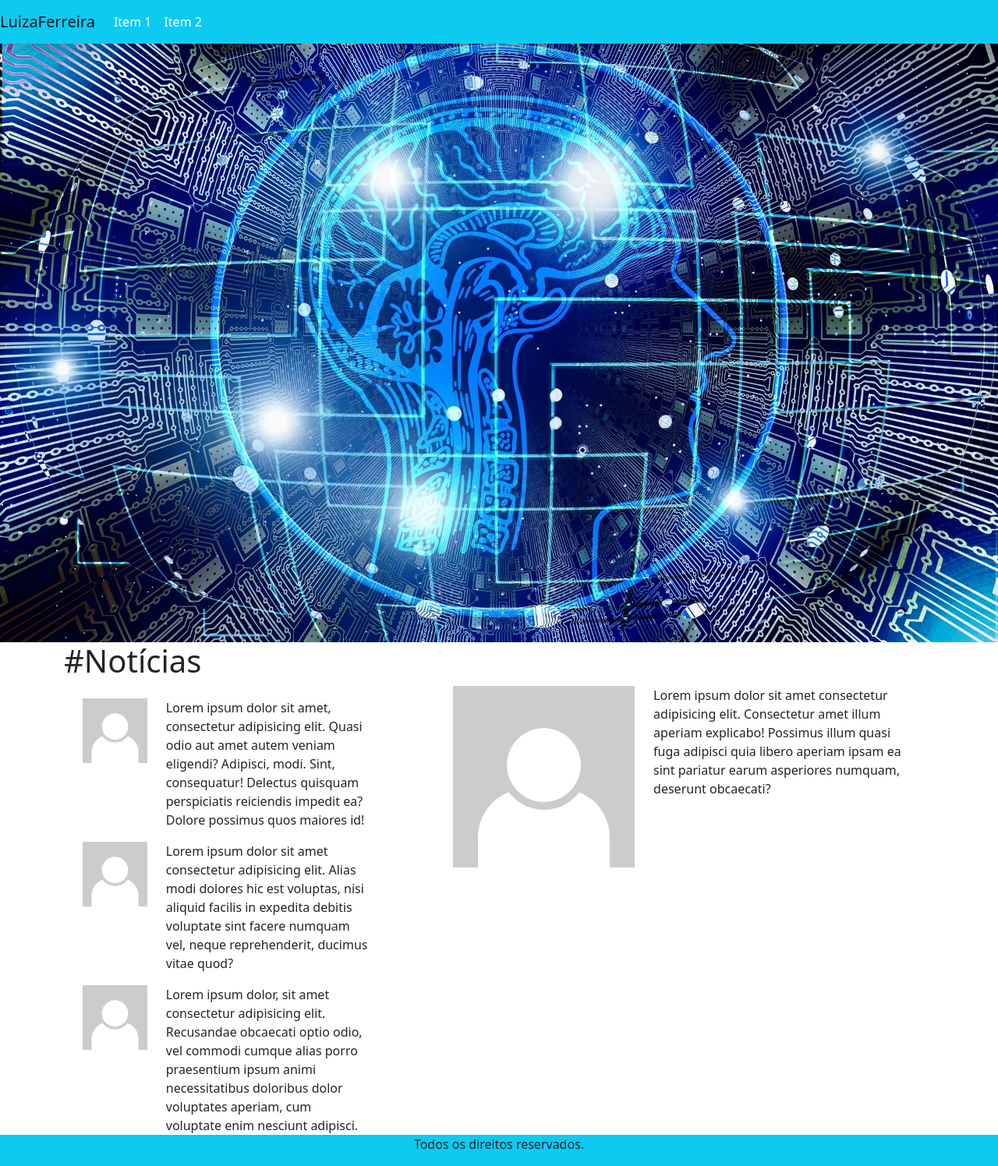
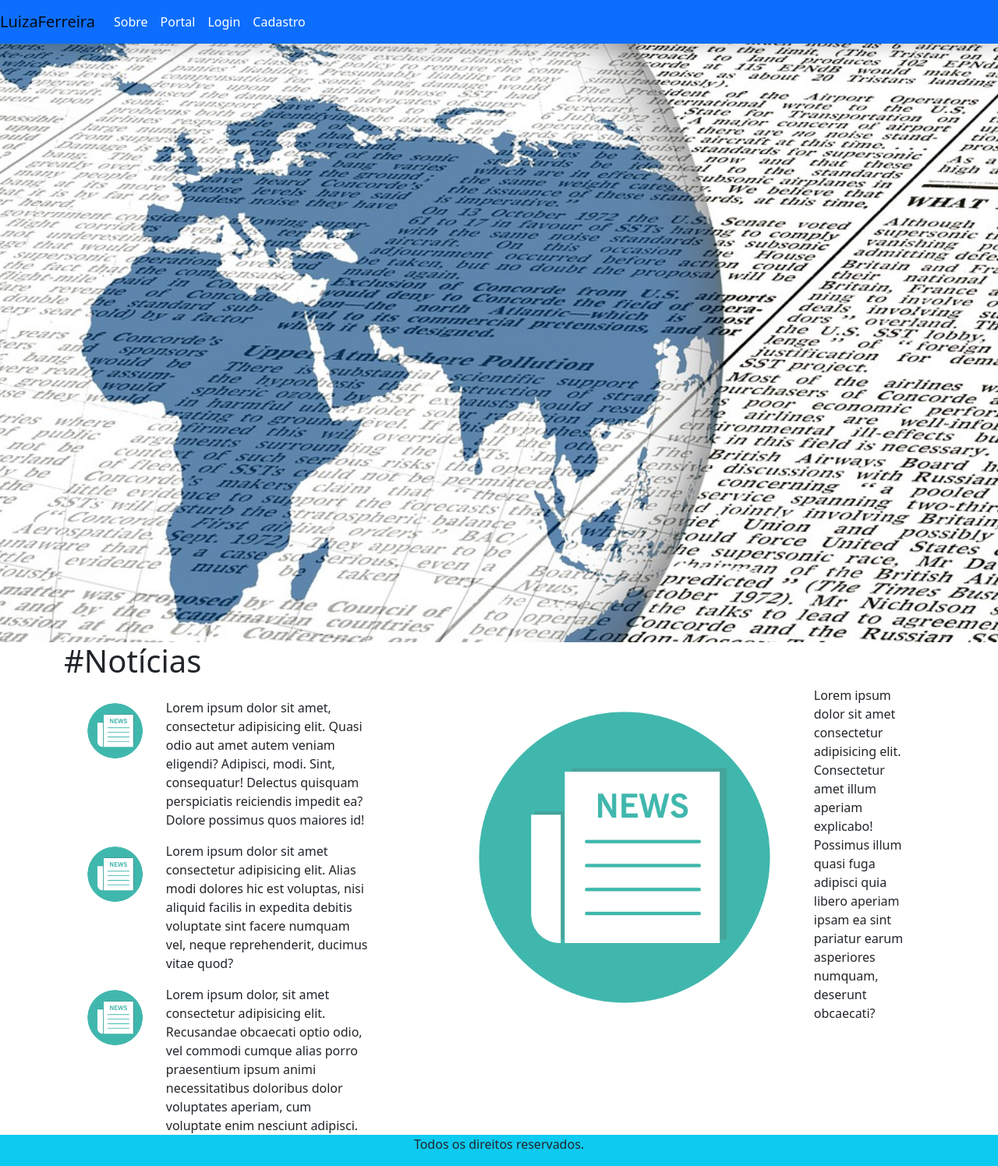
Before and after one commit to luizalferreira/Aula-Pw-08-03, a plain HTML site: page index.html in a window 1280 px wide. Shown: the whole page at 78% size. Drawn offline with Linux system fonts and the light colour scheme.

Commit message:
commit 06-04

```diff
--- a/css/luiza.css
+++ b/css/luiza.css
@@ -1,5 +1,5 @@
 .bg-luiza {
-    background: url('../tecno.jpg');
+    background: url('../fundojornal.jpg');
     background-size: cover;
     background-position: center;
     height: 100vh;
--- a/index.html
+++ b/index.html
@@ -5,14 +5,14 @@
     <meta charset="UTF-8">
     <meta http-equiv="X-UA-Compatible" content="IE=edge">
     <meta name="viewport" content="width=device-width, initial-scale=1.0">
-    <title>Teste</title>
+    <title>Notícias</title>
     <link rel="stylesheet" href="css/bootstrap.css">
     <link rel="stylesheet" href="css/luiza.css">
 
 </head>
 
 <body>
-    <nav class="navbar navbar-expand-lg navbar-light bg-info fixed-top shadow">
+    <nav class="navbar navbar-expand-lg navbar-light bg-primary fixed-top shadow">
         <a class="navbar-brand">LuizaFerreira</a>
 
         <button class="navbar-toggler" data-target="#my-nav" data-toggle="collapse" aria-controls="my-nav" aria-expanded="false" aria-label="Toggle navigation">
@@ -21,10 +21,16 @@
         <div id="my-nav" class="collapse navbar-collapse">
             <ul class="navbar-nav mr-auto">
                 <li class="nav-item">
-                    <a class="nav-link text-white" href="#">Item 1</a>
+                    <a class="nav-link text-white" href="#">Sobre</a>
                 </li>
                 <li class="nav-item">
-                    <a class="nav-link text-white" href="#">Item 2</a>
+                    <a class="nav-link text-white" href="#">Portal</a>
+                </li>
+                <li class="nav-item">
+                    <a class="nav-link text-white" href="#">Login</a>
+                </li>
+                <li class="nav-item">
+                    <a class="nav-link text-white" href="#">Cadastro</a>
                 </li>
             </ul>
         </div>
@@ -46,7 +52,7 @@
                     <div class="row mt-3">
 
                         <div class="col-12 col-sm-3 col-md-3">
-                            <img class="img-fluid" src="sem-imagem.png">
+                            <img class="img-fluid" src="iconenews.png">
                         </div>
                         <div class="col-12 col-sm-8 col-md-8">Lorem ipsum dolor sit amet, consectetur adipisicing elit. Quasi odio aut amet autem veniam eligendi? Adipisci, modi. Sint, consequatur! Delectus quisquam perspiciatis reiciendis impedit ea? Dolore possimus quos maiores id!
                         </div>
@@ -54,7 +60,7 @@
 
                     <div class="row mt-3">
                         <div class="col-12 col-sm-3 col-md-3">
-                            <img class="img-fluid" src="sem-imagem.png">
+                            <img class="img-fluid" src="iconenews.png">
                         </div>
                         <div class="col-12 col-sm-8 col-md-8">Lorem ipsum dolor sit amet consectetur adipisicing elit. Alias modi dolores hic est voluptas, nisi aliquid facilis in expedita debitis voluptate sint facere numquam vel, neque reprehenderit, ducimus vitae quod?
                         </div>
@@ -62,7 +68,7 @@
 
                     <div class="row mt-3">
                         <div class="col-12 col-sm-3 col-md-3">
-                            <img class="img-fluid" src="sem-imagem.png">
+                            <img class="img-fluid" src="iconenews.png">
                         </div>
                         <div class="col-12 col-sm-8 col-md-8">Lorem ipsum dolor, sit amet consectetur adipisicing elit. Recusandae obcaecati optio odio, vel commodi cumque alias porro praesentium ipsum animi necessitatibus doloribus dolor voluptates aperiam, cum voluptate enim nesciunt adipisci.
                         </div>
@@ -74,23 +80,24 @@
             <div class="col-12 col-sm-7 col-md-7">
                 <div class="container-fluid">
                     <div class="row">
-                        <div class="col-12 col-sm-5 col-md-5">
-                            <img class="img-fluid" src="sem-imagem.png">
+                        <div class="col-12 col-sm-9 col-md-9">
+                            <img class="img-fluid" src="iconenews.png">
                         </div>
-                        <div class="col-12 col-sm-7 col-md-7">
+                        <div class="col-12 col-sm-3 col-md-3">
                             Lorem ipsum dolor sit amet consectetur adipisicing elit. Consectetur amet illum aperiam explicabo! Possimus illum quasi fuga adipisci quia libero aperiam ipsam ea sint pariatur earum asperiores numquam, deserunt obcaecati?
                         </div>
                     </div>
                 </div>
 
+            </div>
         </div>
-    </div>
     </div>
 
     <div class="container-fluid bg-info">
         <div class="row justify-content-center">
             <div class="col-12 col-sm-8 col-md-6">
-                <p class="text-center text white">Todos os direitos reservados.</p>
+                <p class="text-center text white">Todos os direitos reservados.
+                </p>
             </div>
         </div>
     </div>
```
Also changed, not shown: fundojornal.jpg (added), iconenews.png (added), sem-imagem.png (deleted), tecno.jpg (deleted).
